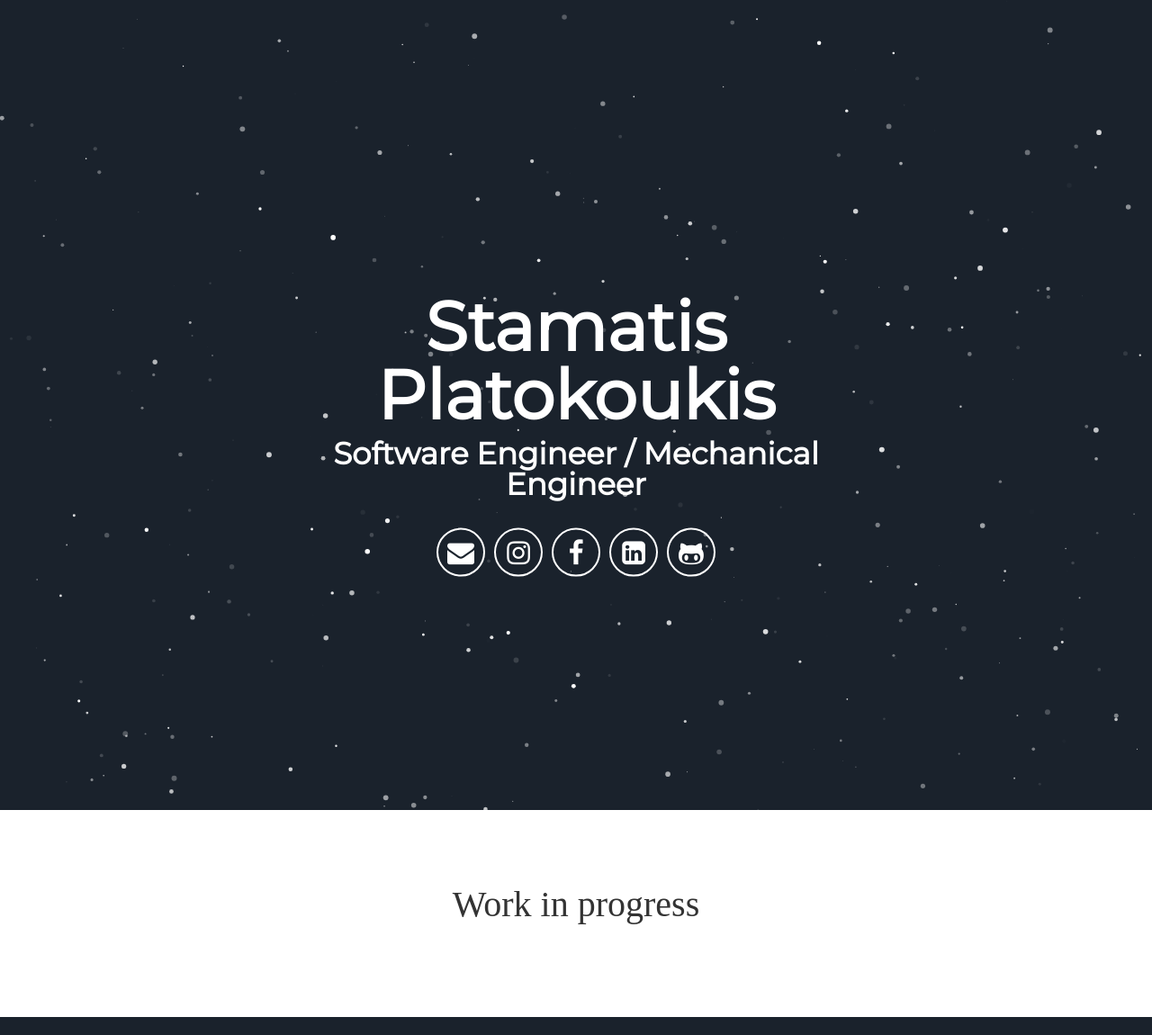
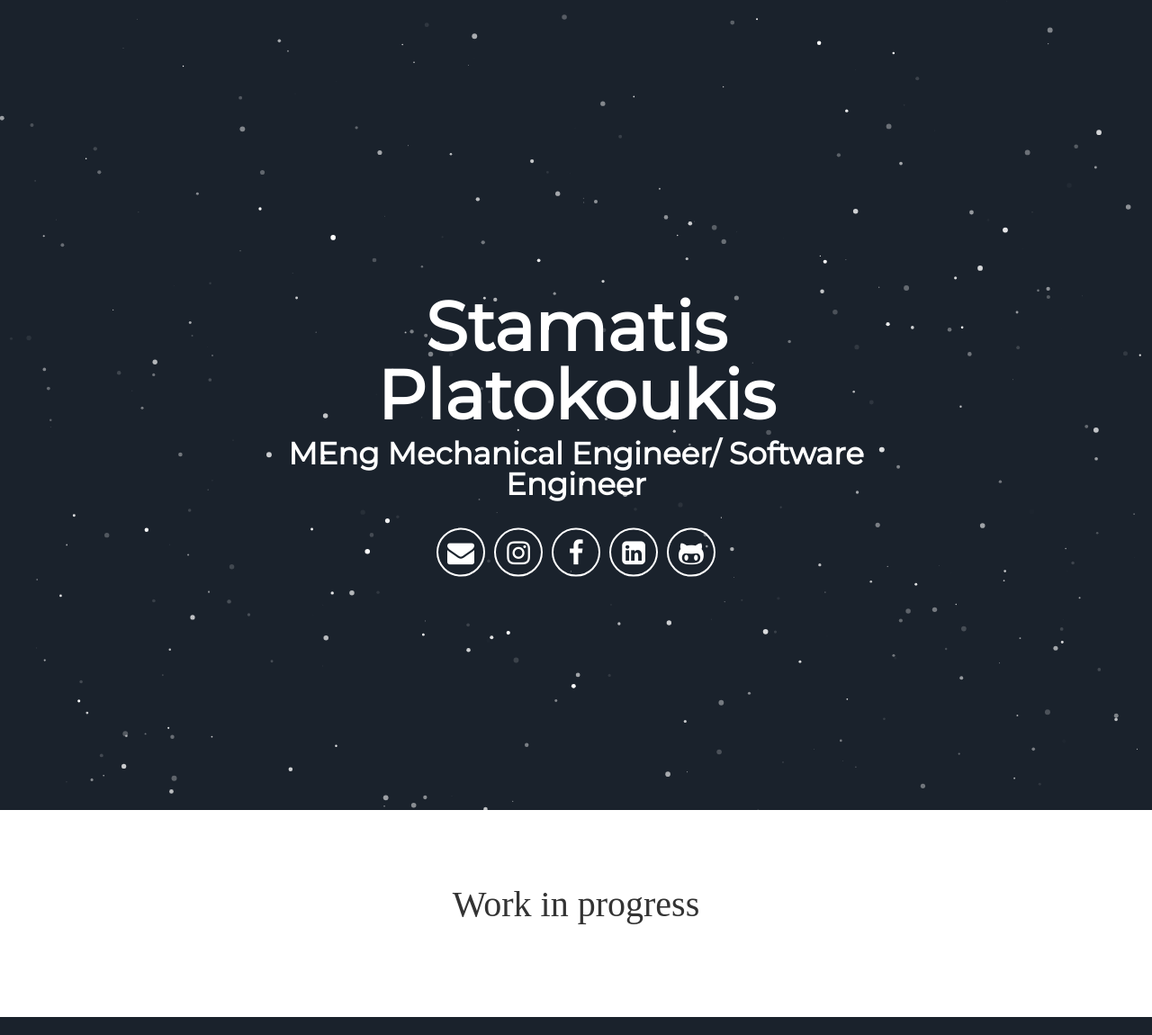
Before and after one commit to stplato/stplato.github.io, a Jekyll site: the page built from index.html, in a window 1280 px wide. Shown: the whole page at 90% size. Built offline with Jekyll 4.4.1, drawn with Linux system fonts in a browser that asks for light colours; some web fonts are replaced.

Commit message:
Changes commited

```diff
--- a/_config.yml
+++ b/_config.yml
@@ -7,7 +7,7 @@ url: https://stplato.github.io # the base hostname & protocol for your site e.g.
 # User settings
 username: Stamatis Platokoukis
 user_description:
-user_title: Software Engineer / Mechanical Engineer
+user_title: MEng Mechanical Engineer/ Software Engineer
 email: stamplato@gmail.com
 # twitter_username: lorem_ipsum
 instagram_username: stamplato
```
